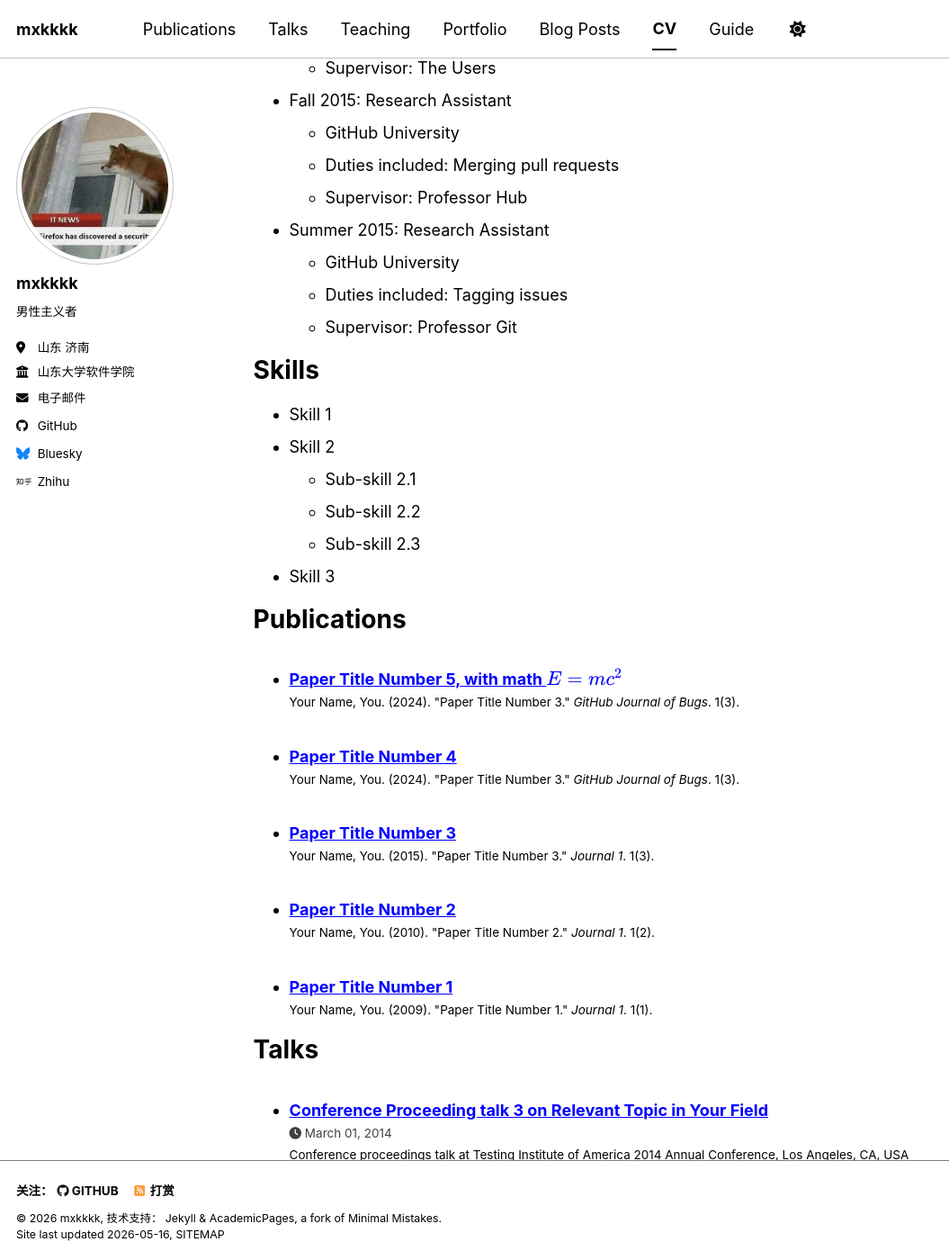
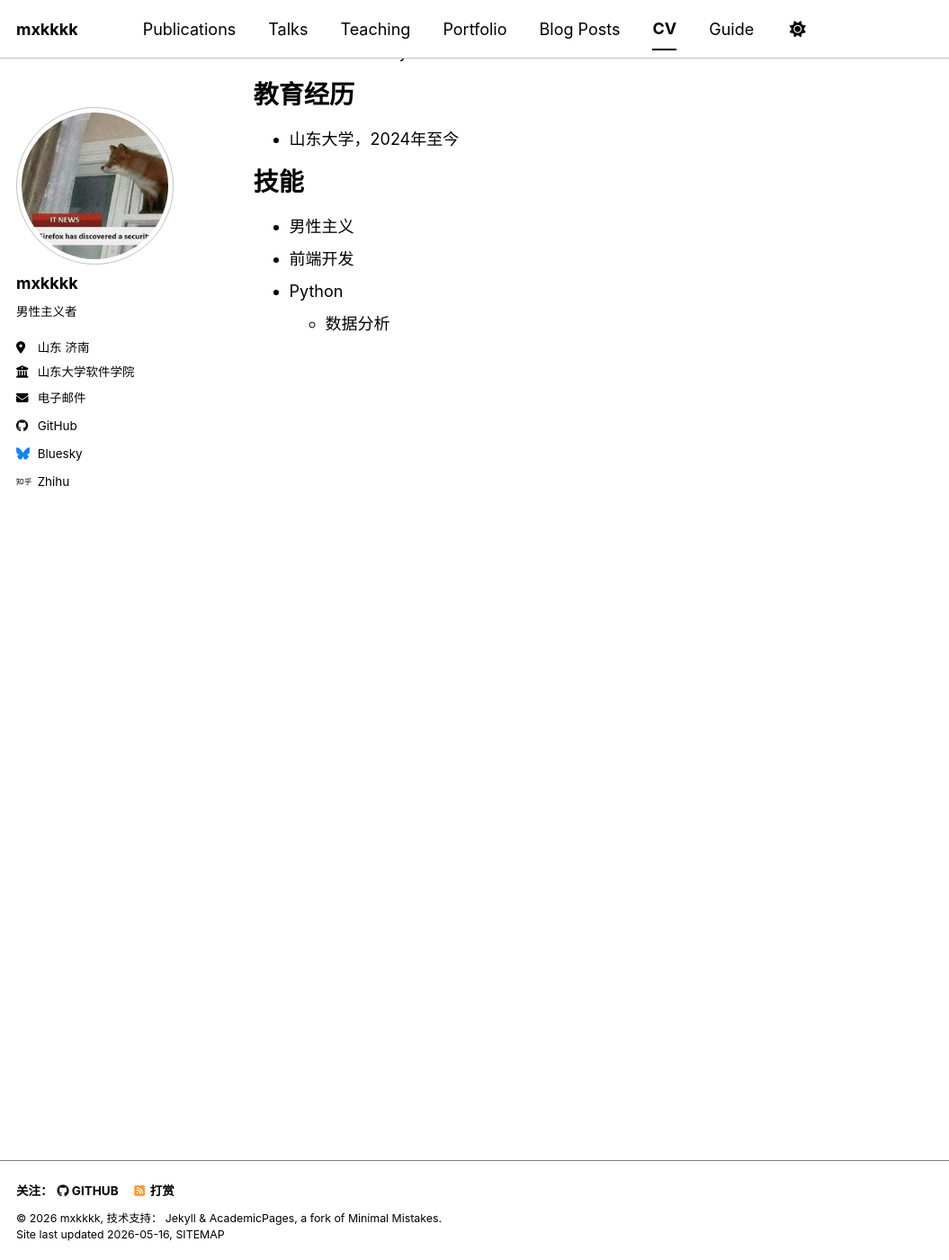
Before and after one commit to mxkfemkkk/mxkfemkkk.github.io, a Jekyll site: the page built from _pages/cv.md, in a window 1280 px wide and 1400 px high, scrolled down 410 px. Shown: the whole window at 90% size, without its empty margins (0-1055 px from the left). Built offline with Jekyll 4.4.1, drawn with Linux system fonts in a browser that asks for light colours; a script bundle is joined from its source files by our own code; library files that are not in the unit come from our copies; some of the changed text lies outside the part shown.

Commit message:
更新CV

```diff
--- a/_config.yml
+++ b/_config.yml
@@ -12,7 +12,7 @@
 title                    : "mxkkkk"
 title_separator          : "-"
 name                     : &name "mxkkkk"
-description              : &description "A Masculinism"   # Update this with a general description of your site, this is the default if not overridden by a page
+description              : &description "Masculinist"   # Update this with a general description of your site, this is the default if not overridden by a page
 url                      :  https://mxkfemkkk.github.io # The base hostname & protocol for your site e.g. "https://[your GitHub username].github.io",
                                                            # or if you already have some other page hosted on Github then use "https://[your GitHub username].github.io/[Your Repo Name]"
 baseurl                  : "" # the subpath of your site, e.g. "/blog"
--- a/_pages/cv.md
+++ b/_pages/cv.md
@@ -9,56 +9,27 @@ redirect_from:
 
 {% include base_path %}
 
+Hey, my name is mxkkkk. This is my CV.
+
 Education
 ======
-* Ph.D in Version Control Theory, GitHub University, 2018 (expected)
-* M.S. in Jekyll, GitHub University, 2014
-* B.S. in GitHub, GitHub University, 2012
-
-Work experience
-======
-* Spring 2024: Academic Pages Collaborator
-  * GitHub University
-  * Duties includes: Updates and improvements to template
-  * Supervisor: The Users
-
-* Fall 2015: Research Assistant
-  * GitHub University
-  * Duties included: Merging pull requests
-  * Supervisor: Professor Hub
-
-* Summer 2015: Research Assistant
-  * GitHub University
-  * Duties included: Tagging issues
-  * Supervisor: Professor Git
+* Shandong University 2024-today
 
 Skills
 ======
-* Skill 1
-* Skill 2
-  * Sub-skill 2.1
-  * Sub-skill 2.2
-  * Sub-skill 2.3
-* Skill 3
+* Masculinist
+* Front-end
+* Python
+  * Data Analysis
 
-Publications
+
+教育经历
 ======
-  <ul>{% for post in site.publications reversed %}
-    {% include archive-single-cv.html %}
-  {% endfor %}</ul>
+* 山东大学，2024年至今
 
-Talks
+技能
 ======
-  <ul>{% for post in site.talks reversed %}
-    {% include archive-single-talk-cv.html  %}
-  {% endfor %}</ul>
-
-Teaching
-======
-  <ul>{% for post in site.teaching reversed %}
-    {% include archive-single-cv.html %}
-  {% endfor %}</ul>
-
-Service and leadership
-======
-* Currently signed in to 43 different slack teams
+* 男性主义
+* 前端开发
+* Python
+  * 数据分析
```
